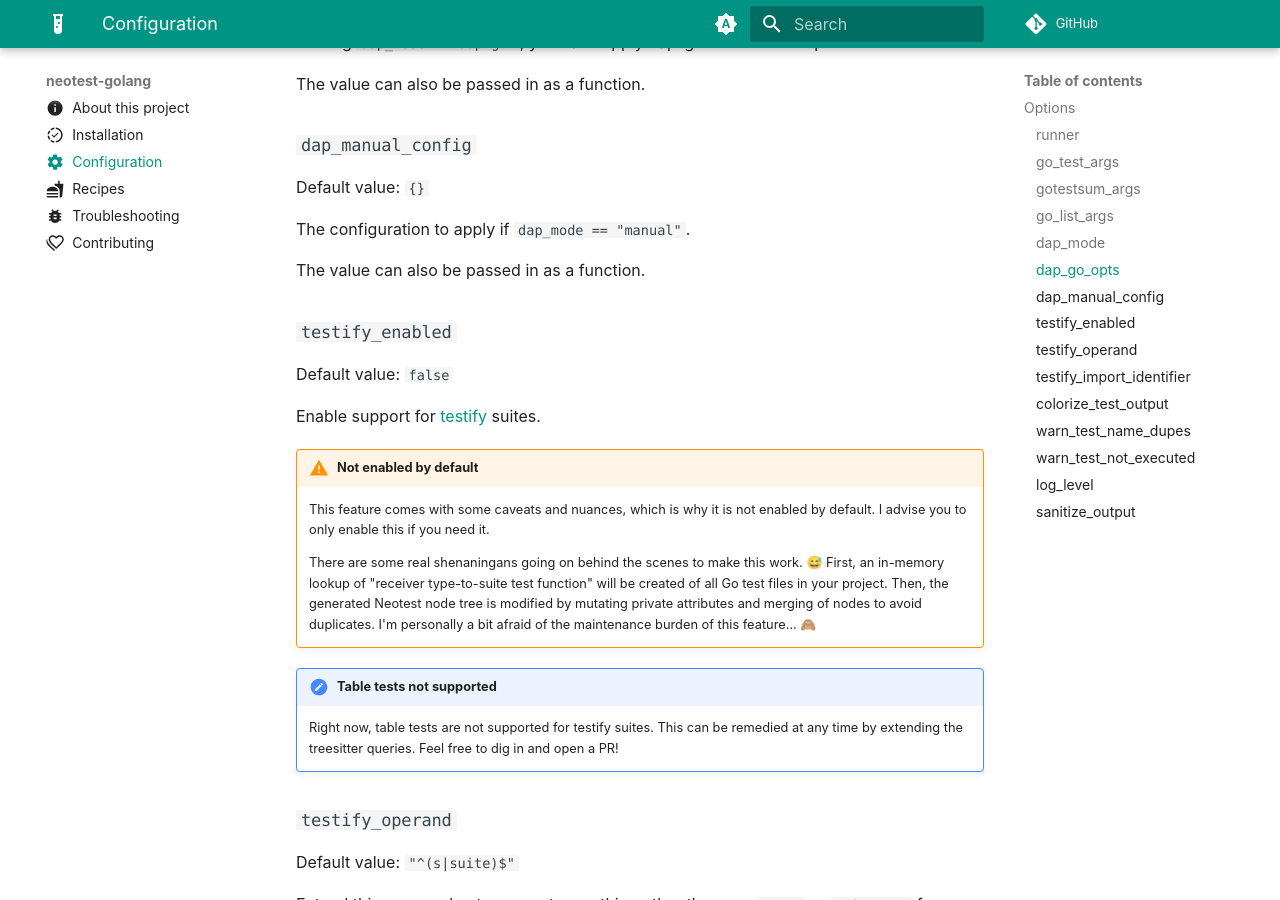
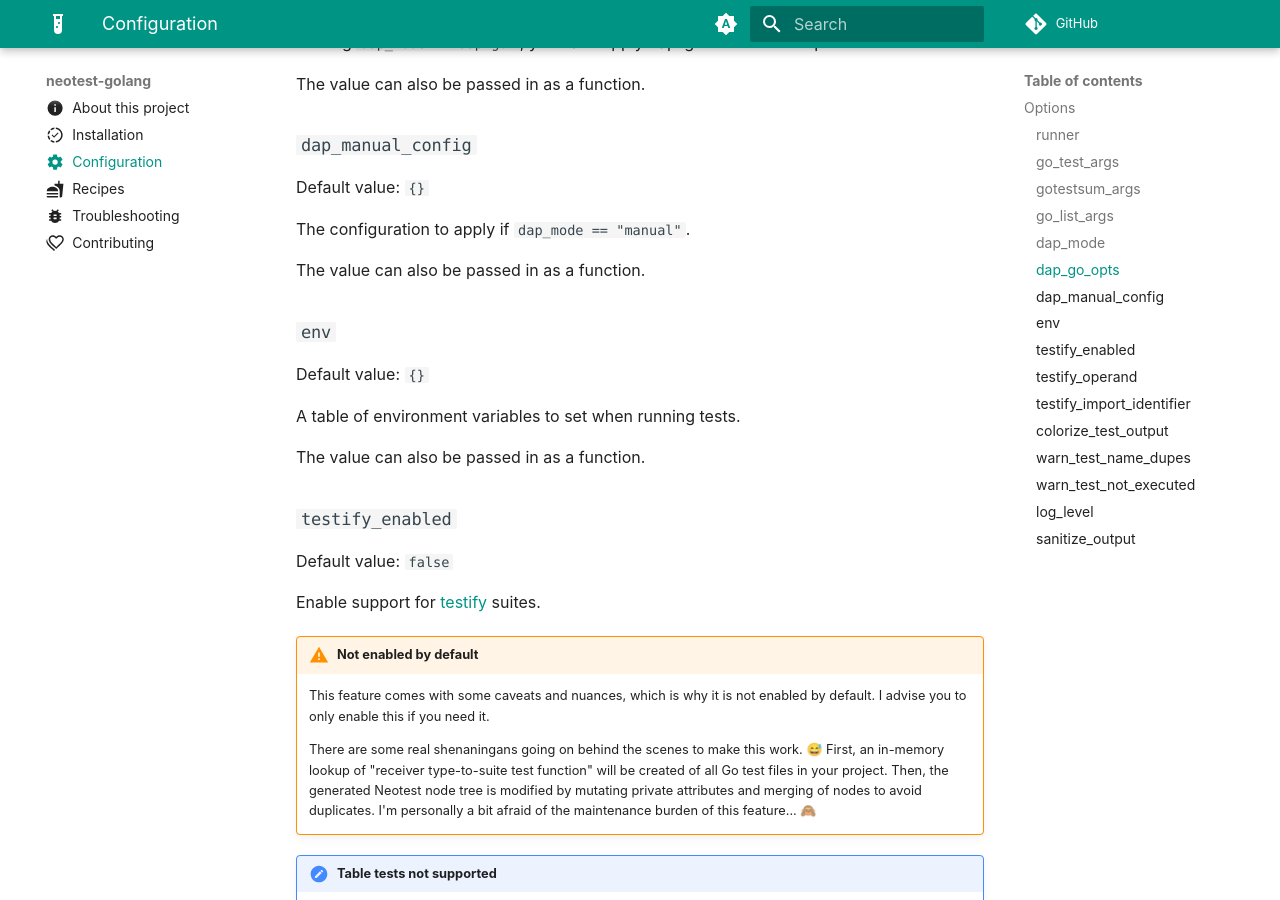
Before and after one commit to fredrikaverpil/neotest-golang, an MkDocs documentation site: the page built from docs/config.md, in a window 1280 px wide and 900 px high, scrolled down 2335 px. Built offline with MkDocs 1.6.1 and Material for MkDocs 9.7.7, drawn with Linux system fonts in a browser that asks for light colours; comment, search, counter and statistics services are not loaded.

Commit message:
add env option to docs

```diff
--- a/docs/config.md
+++ b/docs/config.md
@@ -133,6 +133,14 @@ The value can also be passed in as a function.
 Default value: `{}`
 
 The configuration to apply if `dap_mode == "manual"`.
+
+The value can also be passed in as a function.
+
+### `env`
+
+Default value: `{}`
+
+A table of environment variables to set when running tests.
 
 The value can also be passed in as a function.
 
```
